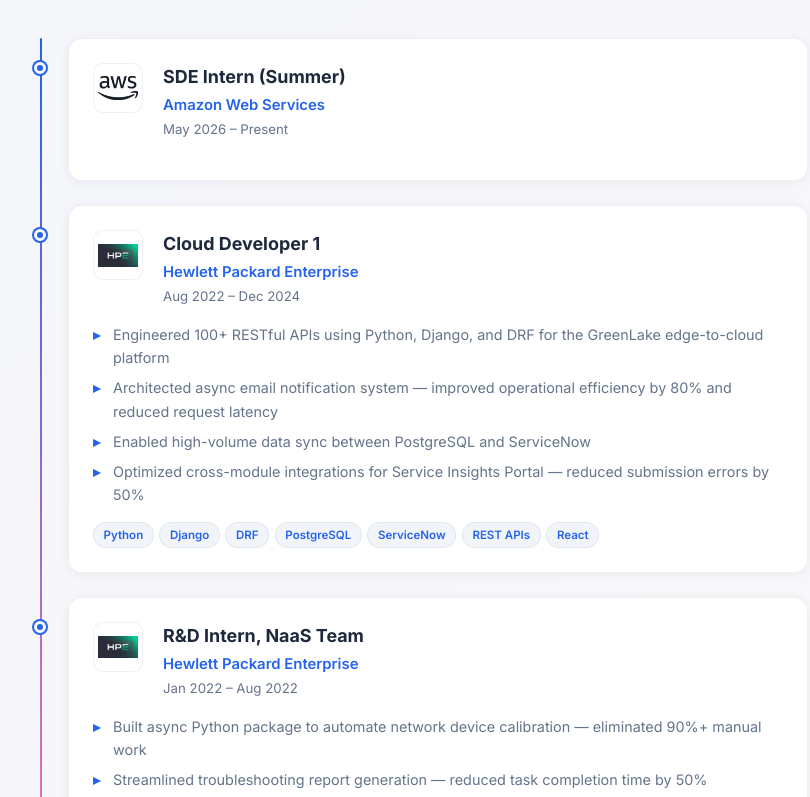
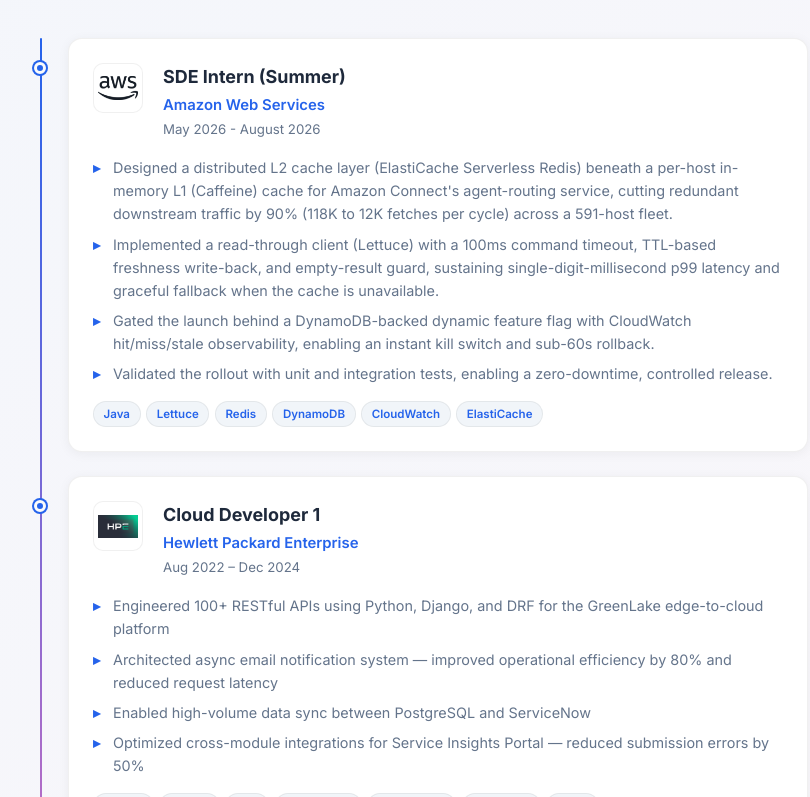
Before and after one commit to kabrashrey/shreyansh_kabra, a React (Vite) app in the folder shreyansh_kabra/: page / in a window 1280 px wide. Shown: the part 1443-2240 px from the top of the page, without its empty margins (222-1032 px from the left). Built offline with nearby package versions, Linux system fonts and the light colour scheme.

Commit message:
AWS internship exp

```diff
--- a/shreyansh_kabra/src/components/experiences/experiences.tsx
+++ b/shreyansh_kabra/src/components/experiences/experiences.tsx
@@ -7,11 +7,23 @@
   {
     company: "Amazon Web Services",
     role: "SDE Intern (Summer)",
-    duration: "May 2026 – Present",
+    duration: "May 2026 - August 2026",
     logo: amazonLogo,
     website: "https://www.amazon.com/",
-    highlights: [],
-    techStack: [],
+    highlights: [
+      "Designed a distributed L2 cache layer (ElastiCache Serverless Redis) beneath a per-host in-memory L1 (Caffeine) cache for Amazon Connect's agent-routing service, cutting redundant downstream traffic by 90\% (118K to 12K fetches per cycle) across a 591-host fleet.",
+      "Implemented a read-through client (Lettuce) with a 100ms command timeout, TTL-based freshness write-back, and empty-result guard, sustaining single-digit-millisecond p99 latency and graceful fallback when the cache is unavailable.",
+      "Gated the launch behind a DynamoDB-backed dynamic feature flag with CloudWatch hit/miss/stale observability, enabling an instant kill switch and sub-60s rollback.",
+      "Validated the rollout with unit and integration tests, enabling a zero-downtime, controlled release."
+    ],
+    techStack: [
+      "Java",
+      "Lettuce",
+      "Redis",
+      "DynamoDB",
+      "CloudWatch",
+      "ElastiCache",
+    ],
   },
   {
     company: "Hewlett Packard Enterprise",
```
